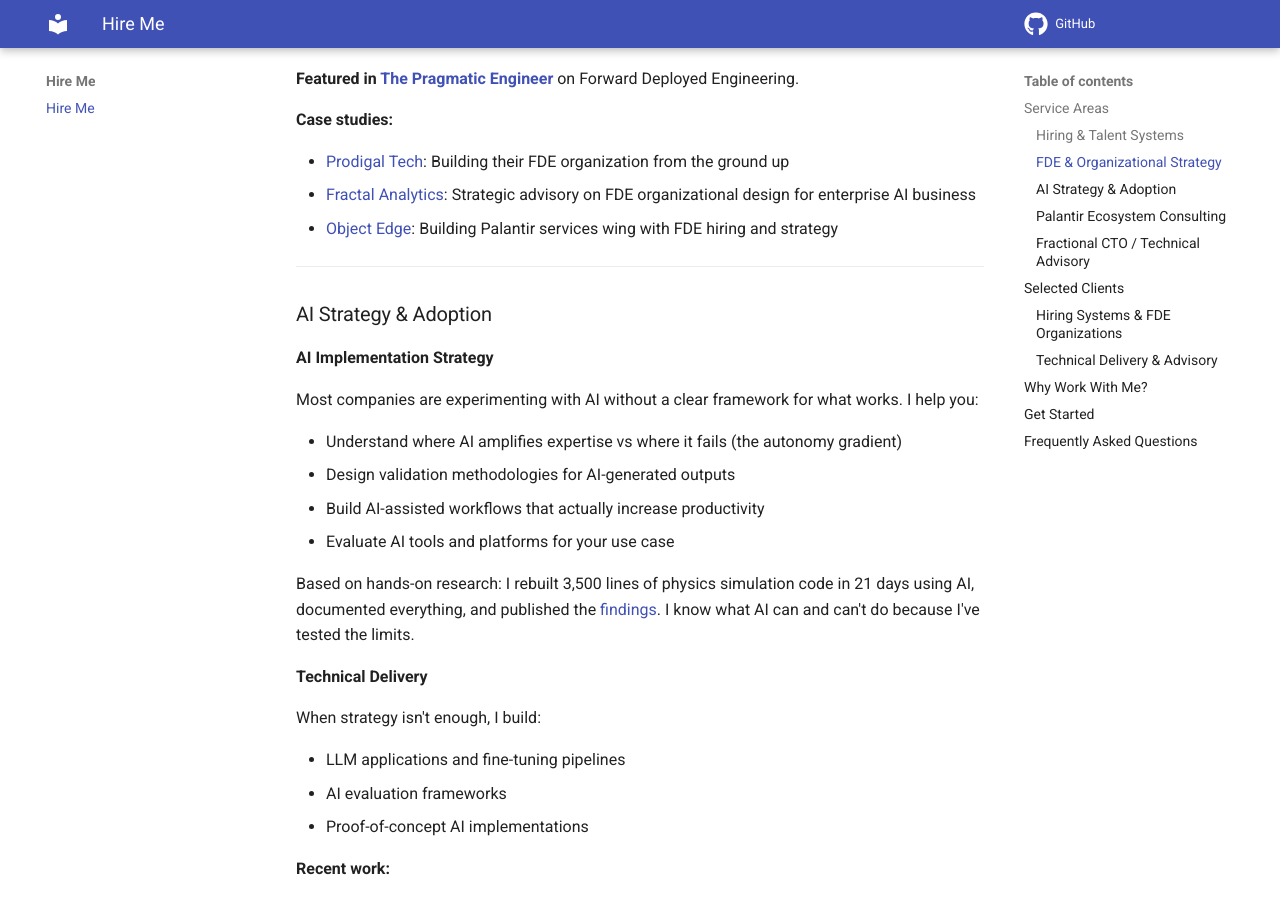
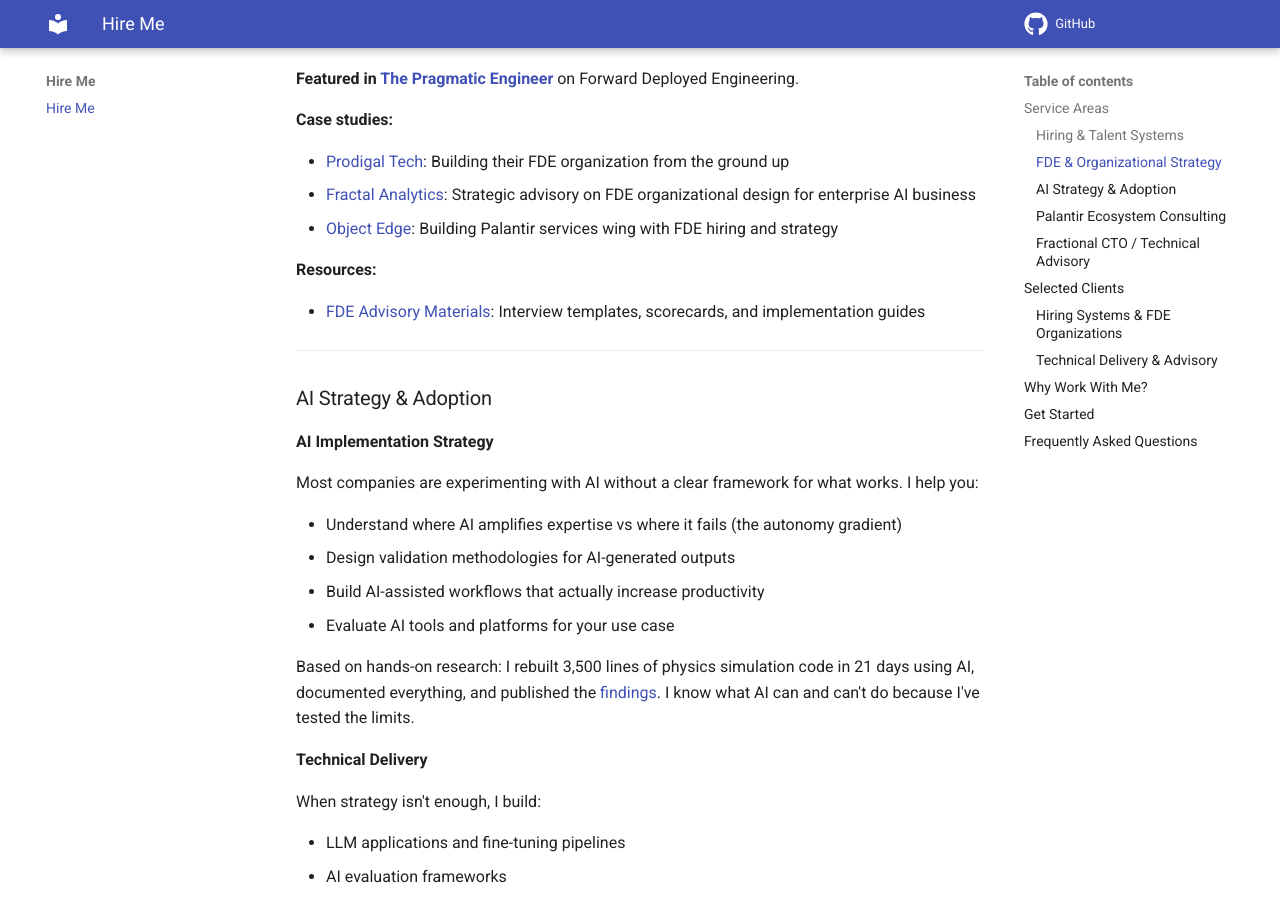
Before and after one commit to anjor/website, an MkDocs documentation site: the page built from docs/hire.md, in a window 1280 px wide and 900 px high, scrolled down 2180 px. Built offline with MkDocs 1.6.1 and Material for MkDocs 9.7.7, drawn with Linux system fonts in a browser that asks for light colours; comment, search, counter and statistics services are not loaded.

Commit message:
fde advisory

```diff
--- a/docs/hire.md
+++ b/docs/hire.md
@@ -82,6 +82,10 @@
 - [Prodigal Tech](https://www.prodigaltech.com/): Building their FDE organization from the ground up
 - [Fractal Analytics](https://fractal.ai/): Strategic advisory on FDE organizational design for enterprise AI business
 - [Object Edge](https://www.objectedge.com/): Building Palantir services wing with FDE hiring and strategy
+
+**Resources:**
+
+- [FDE Advisory Materials](https://anjor.github.io/fde-advisory-materials/): Interview templates, scorecards, and implementation guides
 
 ---
 
```
